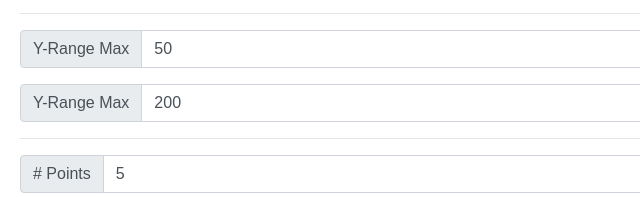
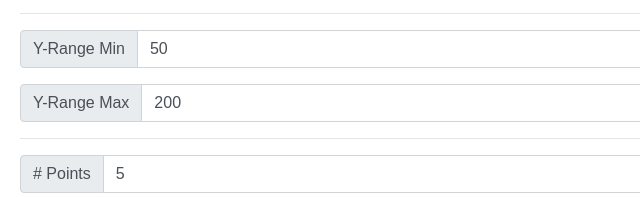
Before and after one commit to henrytwo/MohanTortureDevice, a plain HTML site: page index.html in a window 1280 px wide. Shown: the part 171-368 px from the top of the page, 0-640 px from the left. Drawn offline with nearby package versions, Linux system fonts and the light colour scheme.

Commit message:
Fixed labels

```diff
--- a/index.html
+++ b/index.html
@@ -53,7 +53,7 @@
 
         <div class="input-group mb-3">
             <div class="input-group-prepend">
-                <span class="input-group-text" id="inputGroup-sizing-default">Y-Range Max</span>
+                <span class="input-group-text" id="inputGroup-sizing-default">Y-Range Min</span>
             </div>
             <input id="yMin" type="text" class="form-control" aria-label="Default" aria-describedby="inputGroup-sizing-default" value="50">
         </div>
```
